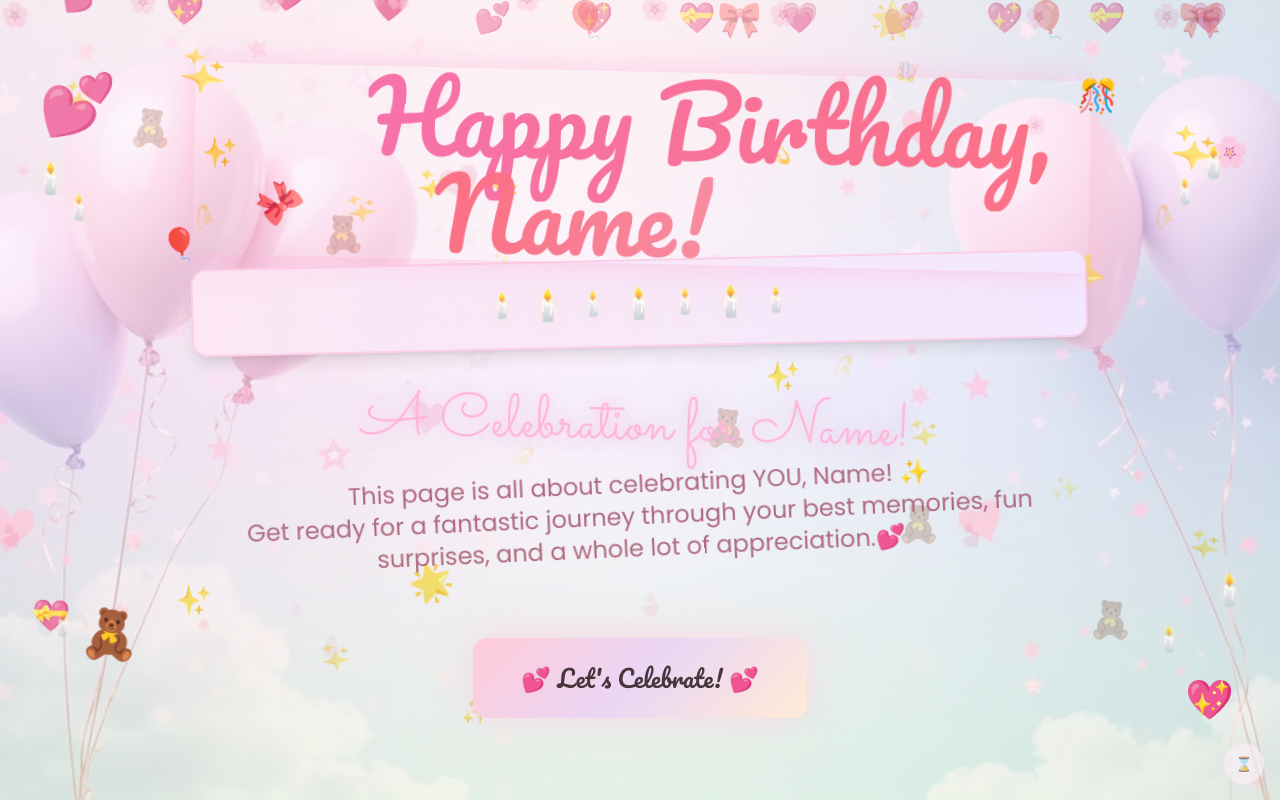
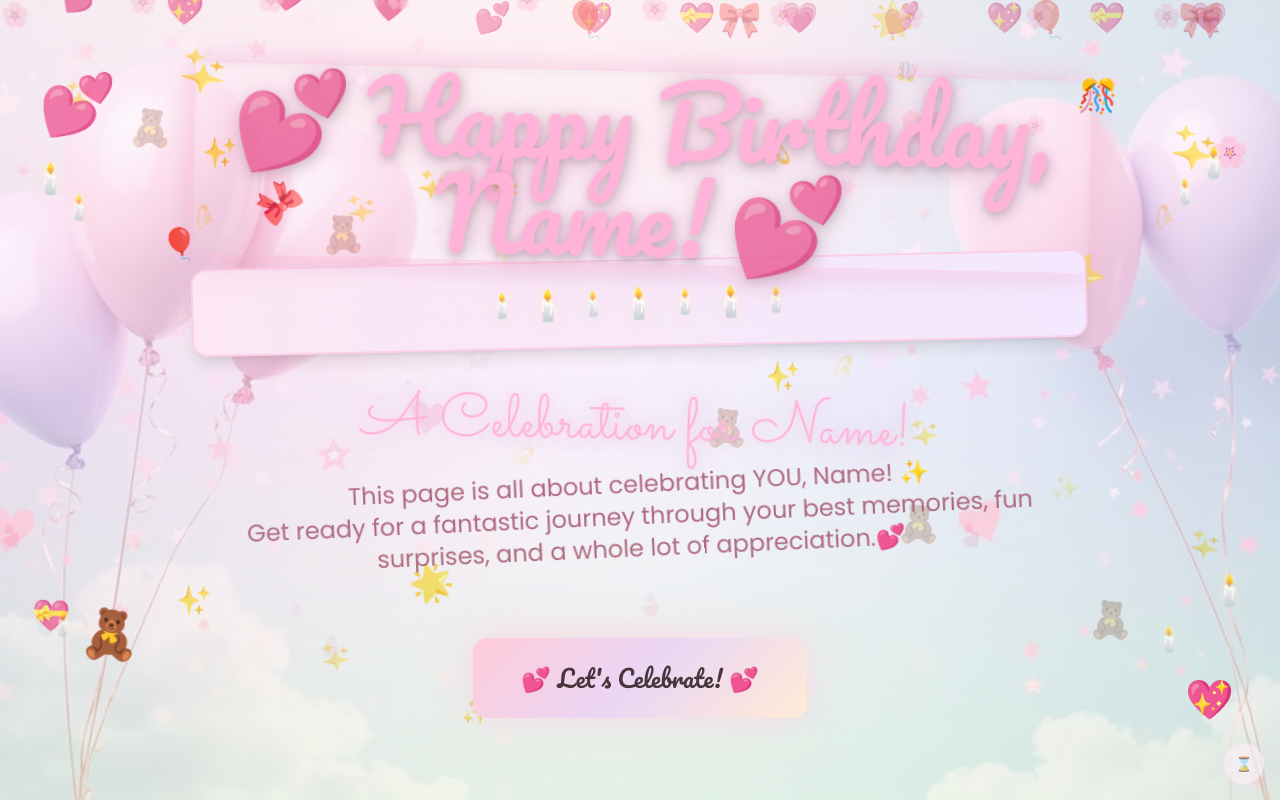
Before and after one commit to lavinpattnaikoffical-gif/Website-For-Loved-ONES, a React (Vite) app: page / in a window 1280 px wide. Built offline with nearby package versions, Linux system fonts and the light colour scheme; the HTML template or start-up script is replaced by a standard one.

Commit message:
Recheck Problem Solve

```diff
--- a/src/components/birthday/BirthdayMessages.tsx
+++ b/src/components/birthday/BirthdayMessages.tsx
@@ -64,10 +64,10 @@ export const BirthdayMessages: React.FC<BirthdayMessagesProps> = ({ onNext }) =>
     <div className="min-h-screen py-16 px-4 flex items-center justify-center relative">
       <div className="max-w-4xl mx-auto">
         <div className="text-center mb-16 animate-fade-in">
-          <h2 className="text-5xl md:text-6xl font-playful bg-gradient-romantic bg-clip-text text-transparent mb-6" style={{ WebkitBackgroundClip: 'text', WebkitTextFillColor: 'transparent', backgroundClip: 'text' }}>
+          <h2 className="text-5xl md:text-6xl font-playful text-primary mb-6 drop-shadow-lg" style={{ textShadow: '2px 2px 8px rgba(0,0,0,0.1), 0 0 20px hsl(330 100% 85% / 0.5)' }}>
             💌 My Message to You 💌
           </h2>
-          <p className="text-2xl md:text-3xl text-muted-foreground [font-family:'Beautyful',cursive]">
+          <p className="text-2xl md:text-3xl text-primary/90 font-romantic">
             A special message from my heart to yours... 💕
           </p>
         </div>
--- a/src/components/birthday/BirthdayQuiz.tsx
+++ b/src/components/birthday/BirthdayQuiz.tsx
@@ -53,7 +53,7 @@ export const BirthdayQuiz: React.FC<BirthdayQuizProps> = ({ onNext }) => {
     <div className="min-h-screen py-16 px-4 flex items-center justify-center">
       <div className="max-w-2xl mx-auto">
         <div className="text-center mb-16 animate-fade-in">
-          <h2 className="text-5xl md:text-6xl font-bold bg-gradient-birthday bg-clip-text text-transparent mb-6" style={{ WebkitBackgroundClip: 'text', WebkitTextFillColor: 'transparent', backgroundClip: 'text' }}>
+          <h2 className="text-5xl md:text-6xl font-bold text-primary mb-6 drop-shadow-lg" style={{ textShadow: '2px 2px 8px rgba(0,0,0,0.1), 0 0 20px hsl(330 100% 85% / 0.5)' }}>
             🎮 Birthday Quiz 🎮
           </h2>
           <p className="text-xl text-muted-foreground">
--- a/src/components/birthday/EndingSection.tsx
+++ b/src/components/birthday/EndingSection.tsx
@@ -34,7 +34,7 @@ export const EndingSection: React.FC<EndingSectionProps> = ({ onReplay }) => {
         <div className="animate-fade-in backdrop-blur-sm rounded-3xl p-4">
           <div className="mb-8">
             <div className="text-8xl mb-6 animate-heartbeat">💕</div>
-            <h2 className="text-5xl md:text-6xl font-playful bg-gradient-romantic bg-clip-text text-transparent mb-6" style={{ WebkitBackgroundClip: 'text', WebkitTextFillColor: 'transparent', backgroundClip: 'text' }}>
+            <h2 className="text-5xl md:text-6xl font-playful text-primary mb-6 drop-shadow-lg" style={{ textShadow: '2px 2px 8px rgba(0,0,0,0.1), 0 0 20px hsl(330 100% 85% / 0.5)' }}>
               Thank you for being my amazing Friend
             </h2>
             <h3 className="text-3xl md:text-4xl font-romantic text-primary mb-8 animate-typing overflow-hidden whitespace-nowrap transform transition-all duration-300 hover:scale-105">
--- a/src/components/birthday/PhotoGallery.tsx
+++ b/src/components/birthday/PhotoGallery.tsx
@@ -100,7 +100,7 @@ export const PhotoGallery: React.FC<PhotoGalleryProps> = ({ onNext }) => {
     <div className="min-h-screen py-16 px-4">
       <div className="max-w-6xl mx-auto">
         <div className="text-center mb-16 animate-fade-in">
-          <h2 className="text-5xl md:text-6xl font-playful bg-gradient-romantic bg-clip-text text-transparent mb-6" style={{ WebkitBackgroundClip: 'text', WebkitTextFillColor: 'transparent', backgroundClip: 'text' }}>
+          <h2 className="text-5xl md:text-6xl font-playful text-primary mb-6 drop-shadow-lg" style={{ textShadow: '2px 2px 8px rgba(0,0,0,0.1), 0 0 20px hsl(330 100% 85% / 0.5)' }}>
             📸 Our Memories 📸
           </h2>
           <p className="text-xl text-muted-foreground">
--- a/src/components/birthday/SurpriseSection.tsx
+++ b/src/components/birthday/SurpriseSection.tsx
@@ -100,7 +100,7 @@ export const SurpriseSection: React.FC<SurpriseSectionProps> = ({
     <div className="min-h-screen py-16 px-4 flex items-center justify-center relative overflow-hidden">
       <div className="max-w-6xl mx-auto text-center">
         {/* Always-visible section heading */}
-        <h2 className="text-5xl md:text-6xl font-playful bg-gradient-romantic bg-clip-text text-transparent mb-4 transition-transform duration-300 hover:scale-105" style={{ WebkitBackgroundClip: 'text', WebkitTextFillColor: 'transparent', backgroundClip: 'text' }}>
+        <h2 className="text-5xl md:text-6xl font-playful text-primary mb-4 transition-transform duration-300 hover:scale-105 drop-shadow-lg" style={{ textShadow: '2px 2px 8px rgba(0,0,0,0.1), 0 0 20px hsl(330 100% 85% / 0.5)' }}>
           🎁 Romantic Surprises 🎁
         </h2>
 
--- a/src/components/birthday/WelcomeSection.tsx
+++ b/src/components/birthday/WelcomeSection.tsx
@@ -25,9 +25,9 @@ export const WelcomeSection: React.FC<WelcomeSectionProps> = ({ onStart }) => {
             <div className="absolute -bottom-2 -left-8 text-3xl animate-float">🎈</div>
             <div className="absolute -bottom-4 -right-4 text-4xl animate-twinkle">⭐</div>
 
-            <h1 className="text-6xl md:text-8xl font-playful bg-gradient-romantic bg-clip-text text-transparent glow-birthday relative z-10 animate-bounce-gentle" style={{ WebkitBackgroundClip: 'text', WebkitTextFillColor: 'transparent', backgroundClip: 'text' }}>
+            <h1 className="text-6xl md:text-8xl font-playful text-primary glow-birthday relative z-10 animate-bounce-gentle drop-shadow-lg" style={{ textShadow: '2px 2px 12px rgba(0,0,0,0.15), 0 0 30px hsl(330 100% 85% / 0.6)' }}>
               <span className="inline-block animate-pulse">💕</span>
-              <span className="mx-4 bg-gradient-to-r from-pink-400 via-rose-400 to-lavender-400 bg-clip-text text-transparent animate-gradient-shift" style={{ WebkitBackgroundClip: 'text', WebkitTextFillColor: 'transparent', backgroundClip: 'text' }}>
+              <span className="mx-4">
               Happy Birthday, Name!
               </span>
               <span className="inline-block animate-pulse">💕</span>
--- a/src/index.css
+++ b/src/index.css
@@ -444,23 +444,6 @@
   background: var(--gradient-love);
 }
 
-/* Ensure gradient text is always visible with fallback */
-.bg-clip-text {
-  -webkit-background-clip: text;
-  background-clip: text;
-  -webkit-text-fill-color: transparent;
-}
-
-/* Fallback for browsers that don't support background-clip */
-@supports not (-webkit-background-clip: text) {
-  .bg-clip-text {
-    color: hsl(var(--primary));
-    background: none;
-    -webkit-background-clip: unset;
-    background-clip: unset;
-    -webkit-text-fill-color: unset;
-  }
-}
 
 .font-romantic {
   font-family: 'Sacramento', cursive;
```
